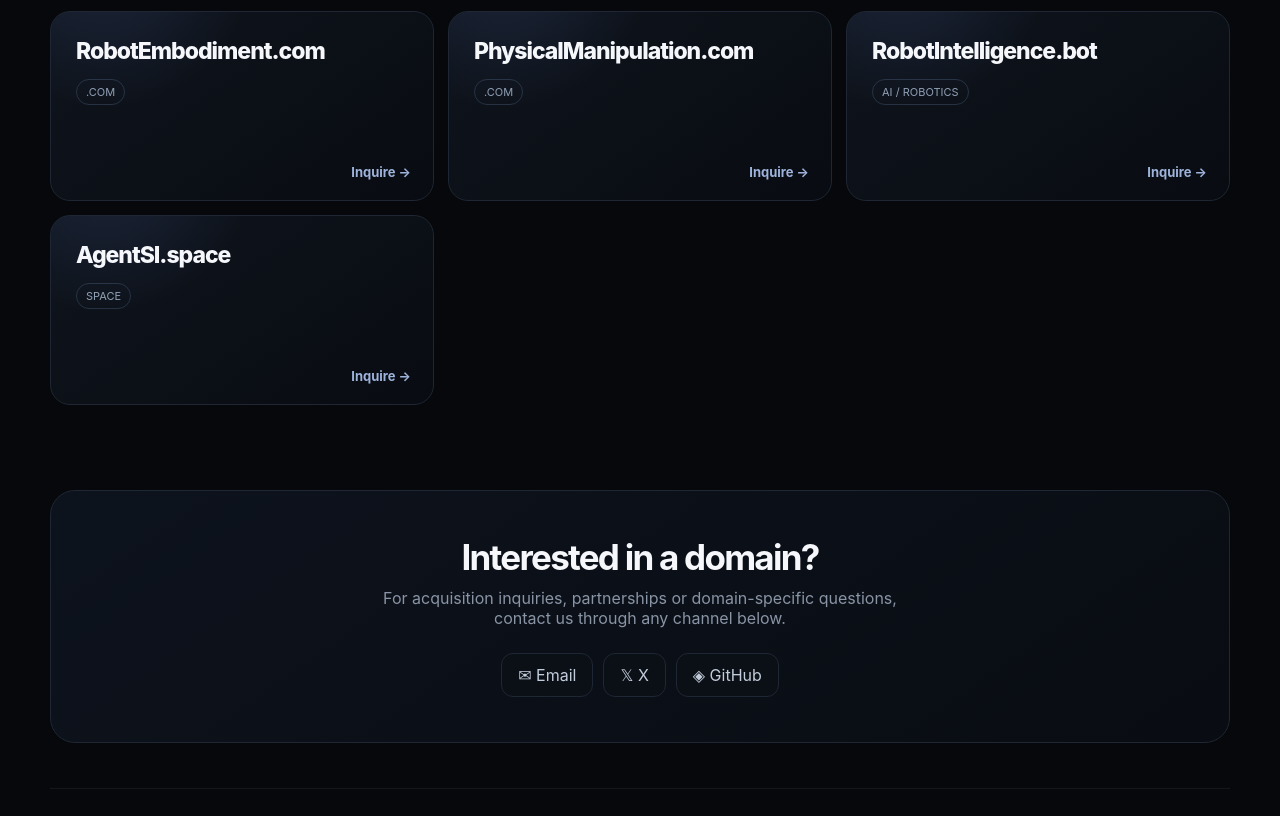
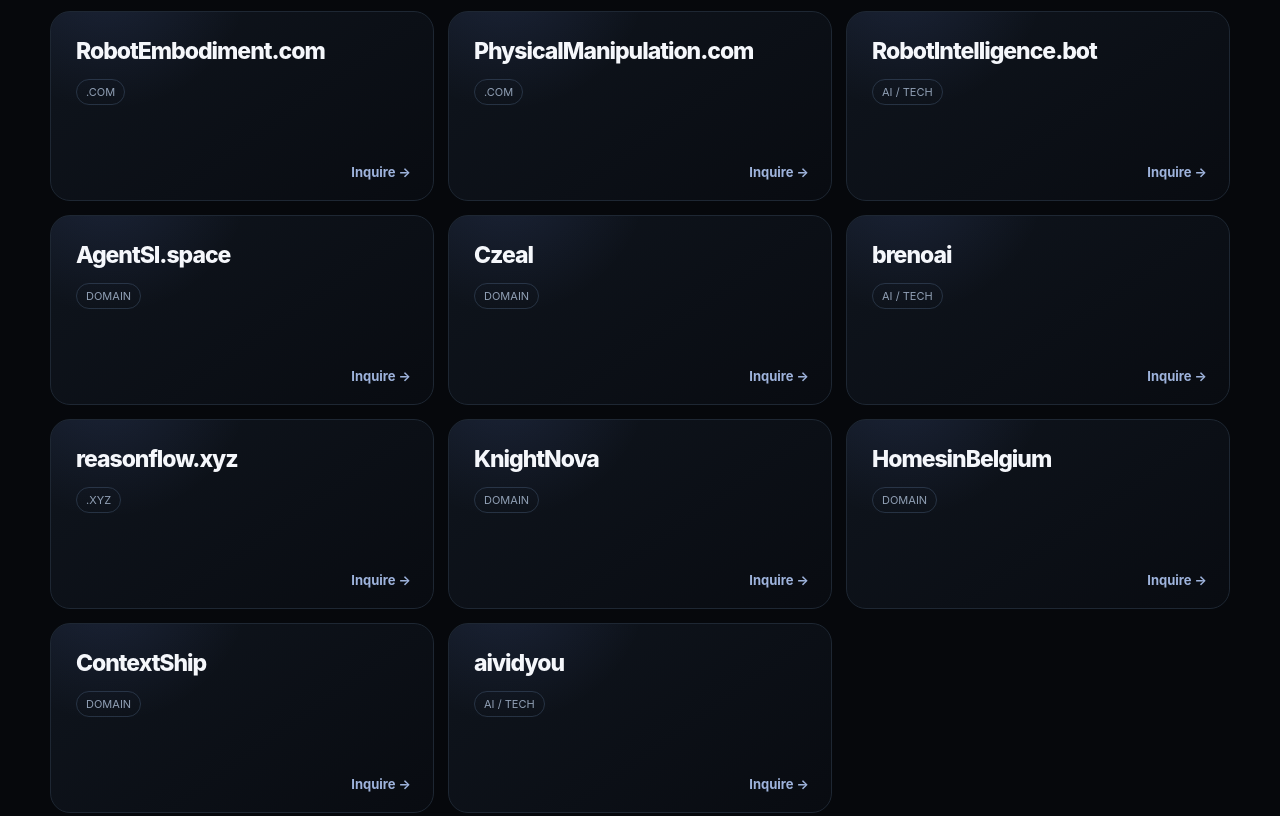
Before and after one commit to 4gmxsol-tech/Domainzax.com, a plain HTML site: page index.html in a window 1280 px wide. Shown: the part 1293-2109 px from the top of the page. Drawn offline with Linux system fonts and the light colour scheme.

Commit message:
Add additional portfolio domains

```diff
--- a/index.html
+++ b/index.html
@@ -12,7 +12,7 @@
 nav{height:76px;display:flex;align-items:center;justify-content:space-between;border-bottom:1px solid rgba(255,255,255,.06)}.brand{font-size:21px;font-weight:850;letter-spacing:-.05em}.brand span{opacity:.45}.nav{display:flex;gap:22px;color:var(--muted);font-size:14px}.nav a:hover{color:var(--text)}
 .hero{text-align:center;padding:105px 0 75px}.eyebrow{font-size:11px;letter-spacing:.2em;text-transform:uppercase;color:var(--glow);font-weight:800}.hero h1{font-size:clamp(58px,10vw,112px);line-height:.88;letter-spacing:-.075em;margin:19px 0}.hero h1 span{color:#718097}.hero p{max-width:620px;margin:auto;color:#aab5c5;font-size:19px}.cta{display:inline-flex;margin-top:30px;padding:13px 20px;border:1px solid #303b4c;border-radius:999px;background:#111824;font-weight:750;transition:.25s}.cta:hover{transform:translateY(-2px);border-color:#657b9e}
 .toolbar{display:flex;align-items:center;justify-content:space-between;margin:10px 0 20px;gap:15px}.toolbar h2{margin:0;font-size:27px;letter-spacing:-.04em}.filters{display:flex;gap:7px;flex-wrap:wrap}.filter{border:1px solid var(--line);background:#0b1017;color:var(--muted);padding:8px 12px;border-radius:999px;cursor:pointer}.filter.active,.filter:hover{color:var(--text);border-color:#50627e}
-.grid{display:grid;grid-template-columns:repeat(3,1fr);gap:14px}.domain-card{position:relative;min-height:190px;padding:25px;border:1px solid var(--line);border-radius:20px;background:linear-gradient(145deg,rgba(16,22,31,.95),rgba(9,12,18,.95));overflow:hidden;transition:transform .35s, border-color .35s, box-shadow .35s;animation:rise .65s both}.domain-card:before{content:"";position:absolute;inset:-100% 40% 50% -30%;background:radial-gradient(circle,rgba(120,151,255,.13),transparent 65%);pointer-events:none}.domain-card:hover{transform:translateY(-7px);border-color:#465875;box-shadow:0 20px 55px rgba(0,0,0,.35)}.domain{position:relative;font-size:23px;font-weight:800;letter-spacing:-.045em;word-break:break-word}.tag{display:inline-block;margin-top:14px;padding:5px 9px;border:1px solid #263242;border-radius:999px;color:#91a0b4;font-size:11px}.inquire{position:absolute;right:22px;bottom:20px;color:#9eb3dc;font-size:13px;font-weight:700}.inquire:hover{color:#fff}
+.grid{display:grid;grid-template-columns:repeat(3,1fr);gap:14px}.domain-card{position:relative;min-height:190px;padding:25px;border:1px solid var(--line);border-radius:20px;background:linear-gradient(145deg,rgba(16,22,31,.95),rgba(9,12,18,.95));overflow:hidden;transition:transform .35s,border-color .35s,box-shadow .35s;animation:rise .65s both}.domain-card:before{content:"";position:absolute;inset:-100% 40% 50% -30%;background:radial-gradient(circle,rgba(120,151,255,.13),transparent 65%);pointer-events:none}.domain-card:hover{transform:translateY(-7px);border-color:#465875;box-shadow:0 20px 55px rgba(0,0,0,.35)}.domain{position:relative;font-size:23px;font-weight:800;letter-spacing:-.045em;word-break:break-word}.tag{display:inline-block;margin-top:14px;padding:5px 9px;border:1px solid #263242;border-radius:999px;color:#91a0b4;font-size:11px}.inquire{position:absolute;right:22px;bottom:20px;color:#9eb3dc;font-size:13px;font-weight:700}.inquire:hover{color:#fff}
 .contact{margin:85px 0 45px;padding:45px;border:1px solid var(--line);border-radius:25px;text-align:center;background:linear-gradient(145deg,#0d131d,#090c12)}.contact h2{font-size:35px;letter-spacing:-.05em;margin:0 0 10px}.contact p{color:var(--muted);margin:0 auto 25px;max-width:570px}.channels{display:flex;justify-content:center;gap:10px;flex-wrap:wrap}.channel{padding:11px 16px;border:1px solid var(--line);border-radius:12px;background:#0b1017;color:#c2ccda;transition:.2s}.channel:hover{transform:translateY(-2px);border-color:#536783;color:#fff}
 footer{padding:30px 0 45px;border-top:1px solid rgba(255,255,255,.06);display:flex;justify-content:space-between;color:#626e80;font-size:12px}
 @keyframes rise{from{opacity:0;transform:translateY(18px)}to{opacity:1;transform:none}}
@@ -50,11 +50,12 @@ footer{padding:30px 0 45px;border-top:1px solid rgba(255,255,255,.06);display:fl
 
 <script>
 const domains=[
-["Domainzax.com","com"],["Xanvora.com","com"],["HumanoidBehavior.com","com"],["HumanoidPlanning.com","com"],["HumanoidContext.com","com"],["HumanoidIntelligenceAI.com","com"],["HumanoidIntelligenceLab.com","com"],["RobotIntelligenceAI.com","com"],["RobotIntelligenceLab.com","com"],["RobotEmbodiment.com","com"],["PhysicalManipulation.com","com"],["RobotIntelligence.bot","ai"],["AgentSI.space","other"]
+["Domainzax.com","com"],["Xanvora.com","com"],["HumanoidBehavior.com","com"],["HumanoidPlanning.com","com"],["HumanoidContext.com","com"],["HumanoidIntelligenceAI.com","com"],["HumanoidIntelligenceLab.com","com"],["RobotIntelligenceAI.com","com"],["RobotIntelligenceLab.com","com"],["RobotEmbodiment.com","com"],["PhysicalManipulation.com","com"],["RobotIntelligence.bot","ai"],["AgentSI.space","other"],
+["Czeal","other"],["brenoai","ai"],["reasonflow.xyz","other"],["KnightNova","other"],["HomesinBelgium","other"],["ContextShip","other"],["aividyou","ai"]
 ];
 const grid=document.getElementById("grid");
 function render(filter="all"){
- grid.innerHTML=domains.map((d,i)=>{if(filter!=="all"&&d[1]!==filter)return"";return '<article class="domain-card" style="animation-delay:'+Math.min(i*45,500)+'ms"><div class="domain">'+d[0]+'</div><span class="tag">'+(d[1]==="com"?".COM":d[1]==="ai"?"AI / ROBOTICS":"SPACE")+'</span><a class="inquire" href="mailto:sales@domainzax.com?subject=Inquiry%20about%20'+encodeURIComponent(d[0])+'">Inquire →</a></article>'}).join("");
+ grid.innerHTML=domains.map((d,i)=>{if(filter!=="all"&&d[1]!==filter)return"";return '<article class="domain-card" style="animation-delay:'+Math.min(i*35,650)+'ms"><div class="domain">'+d[0]+'</div><span class="tag">'+(d[1]==="com"?".COM":d[1]==="ai"?"AI / TECH":d[0].endsWith(".xyz")?".XYZ":"DOMAIN")+'</span><a class="inquire" href="mailto:sales@domainzax.com?subject=Inquiry%20about%20'+encodeURIComponent(d[0])+'">Inquire →</a></article>'}).join("");
 }
 document.querySelectorAll(".filter").forEach(b=>b.onclick=()=>{document.querySelectorAll(".filter").forEach(x=>x.classList.remove("active"));b.classList.add("active");render(b.dataset.filter)});
 render();
```
